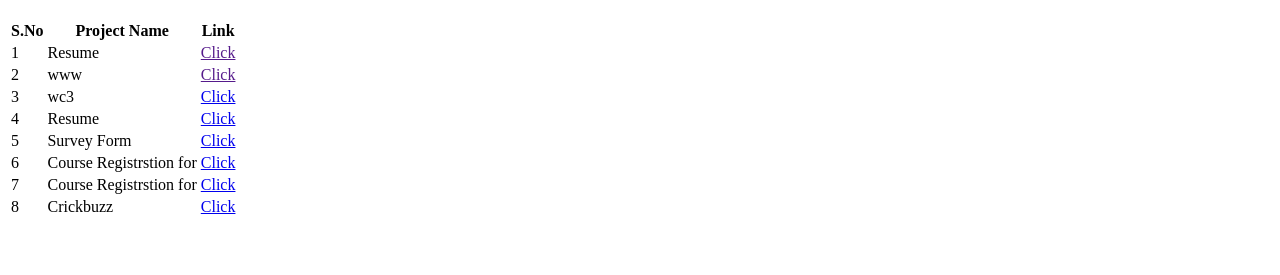
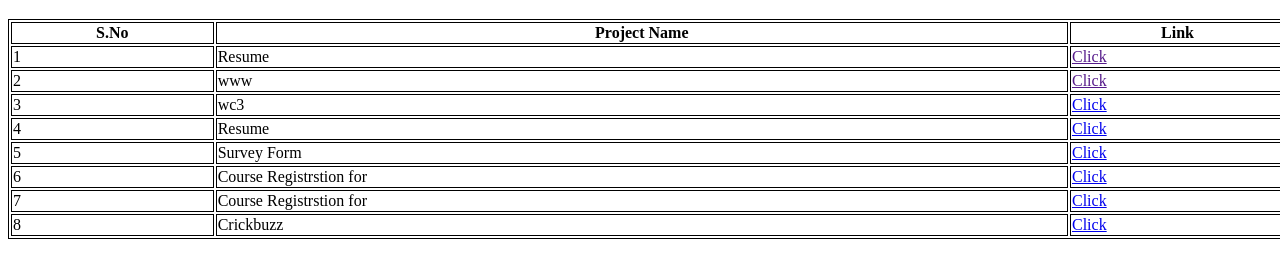
Before and after one commit to rakesh-garlapati/frontend, a plain HTML site: page index.html in a window 1280 px wide. Shown: the part 61-336 px from the top of the page. Drawn offline with Linux system fonts and the light colour scheme.

Commit message:
index is added

```diff
--- a/index.html
+++ b/index.html
@@ -4,10 +4,15 @@
     <meta charset="UTF-8">
     <meta name="viewport" content="width=device-width, initial-scale=1.0">
     <title>list of projects</title>
+    <style>
+        table,tr,td,th{
+            border: 1px solid black;
+        }
+    </style>
 </head>
-<body>
+<body style="width: 100%;">
     <h1>List of projects</h1>
-    <table>
+    <table style="width: 100%;">
         <tr>
             <th>S.No</th>
             <th>Project Name</th>
```
